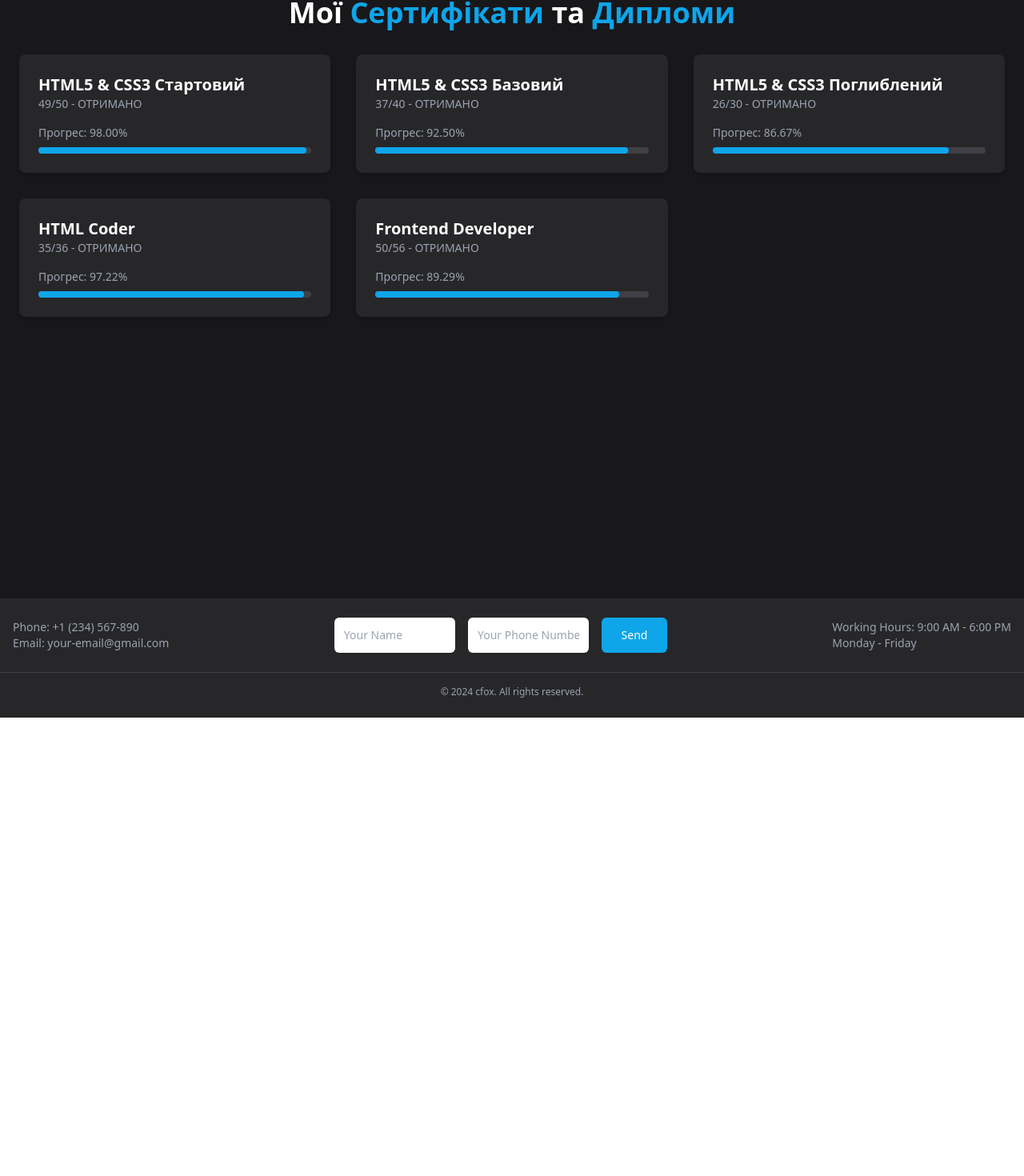
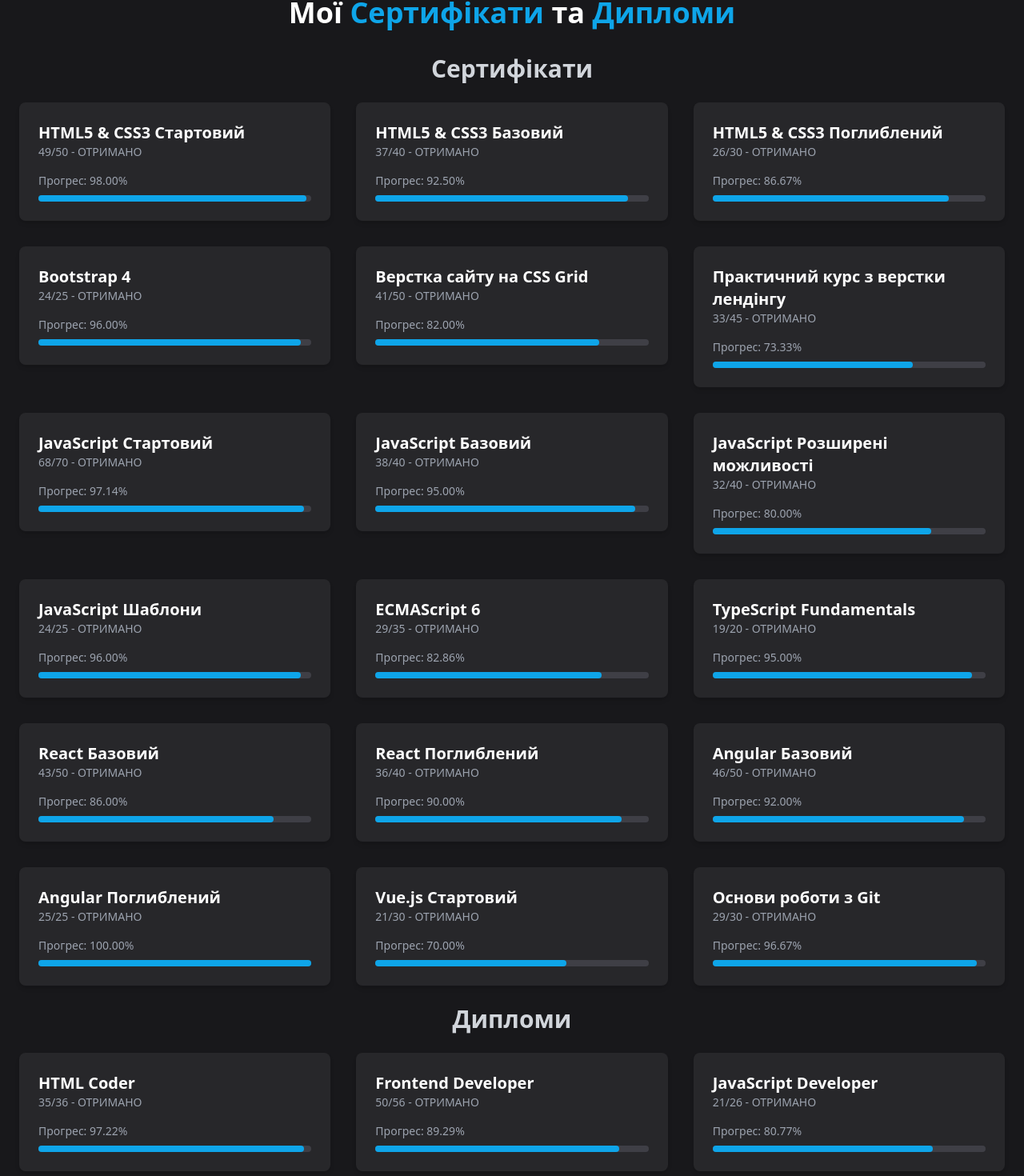
Before and after one commit to cfox-mykyta/cfox-mykyta-portfolio, a Next.js app: page /soft-skills in a window 1280 px wide. Shown: the part 100-1570 px from the top of the page at 80% size. Before the commit the page ends 997 px from the top, so only its background shows below. Built offline with nearby package versions, Linux system fonts and the light colour scheme.

Commit message:
fix section

```diff
--- a/src/app/soft-skills/page.tsx
+++ b/src/app/soft-skills/page.tsx
@@ -7,6 +7,7 @@ interface Skill {
   score: string;
   maxScore: number;
   status: string;
+  url?: string;  // Додамо поле для URL
 }
 
 interface Certificate {
@@ -14,6 +15,7 @@ interface Certificate {
   score: string;
   maxScore: number;
   status: string;
+  url?: string;  // Додамо поле для URL
 }
 
 const ProgressBar: React.FC<{ score: string }> = ({ score }) => {
@@ -33,17 +35,33 @@ const ProgressBar: React.FC<{ score: string }> = ({ score }) => {
 const SoftSkills: React.FC = () => {
   // Список навичок
   const skills: Skill[] = [
-    { title: 'HTML5 & CSS3 Стартовий', score: '49/50', maxScore: 50, status: 'ОТРИМАНО' },
-    { title: 'HTML5 & CSS3 Базовий', score: '37/40', maxScore: 40, status: 'ОТРИМАНО' },
-    { title: 'HTML5 & CSS3 Поглиблений', score: '26/30', maxScore: 30, status: 'ОТРИМАНО' },
-    // Інші навички
+    { title: 'HTML5 & CSS3 Стартовий', score: '49/50', maxScore: 50, status: 'ОТРИМАНО', url: 'https://example.com/html5-css3-startovyy' },
+    { title: 'HTML5 & CSS3 Базовий', score: '37/40', maxScore: 40, status: 'ОТРИМАНО', url: 'https://example.com/html5-css3-bazovyy' },
+    { title: 'HTML5 & CSS3 Поглиблений', score: '26/30', maxScore: 30, status: 'ОТРИМАНО', url: 'https://example.com/html5-css3-pohlyblenyy' },
+    { title: 'Bootstrap 4', score: '24/25', maxScore: 25, status: 'ОТРИМАНО', url: 'https://example.com/bootstrap-4' },
+    { title: 'Верстка сайту на CSS Grid', score: '41/50', maxScore: 50, status: 'ОТРИМАНО', url: 'https://example.com/css-grid' },
+    { title: 'Практичний курс з верстки лендінгу', score: '33/45', maxScore: 45, status: 'ОТРИМАНО', url: 'https://example.com/verstka-lendingu' },
+    { title: 'JavaScript Стартовий', score: '68/70', maxScore: 70, status: 'ОТРИМАНО', url: 'https://example.com/javascript-startovyy' },
+    { title: 'JavaScript Базовий', score: '38/40', maxScore: 40, status: 'ОТРИМАНО', url: 'https://example.com/javascript-bazovyy' },
+    { title: 'JavaScript Розширені можливості', score: '32/40', maxScore: 40, status: 'ОТРИМАНО', url: 'https://example.com/javascript-rozshireni-mozhlyvosti' },
+    { title: 'JavaScript Шаблони', score: '24/25', maxScore: 25, status: 'ОТРИМАНО', url: 'https://example.com/javascript-shablony' },
+    { title: 'ECMAScript 6', score: '29/35', maxScore: 35, status: 'ОТРИМАНО', url: 'https://example.com/ecmascript-6' },
+    { title: 'TypeScript Fundamentals', score: '19/20', maxScore: 20, status: 'ОТРИМАНО', url: 'https://example.com/typescript-fundamentals' },
+    { title: 'React Базовий', score: '43/50', maxScore: 50, status: 'ОТРИМАНО', url: 'https://example.com/react-bazovyy' },
+    { title: 'React Поглиблений', score: '36/40', maxScore: 40, status: 'ОТРИМАНО', url: 'https://example.com/react-pohlyblenyy' },
+    { title: 'Angular Базовий', score: '46/50', maxScore: 50, status: 'ОТРИМАНО', url: 'https://example.com/angular-bazovyy' },
+    { title: 'Angular Поглиблений', score: '25/25', maxScore: 25, status: 'ОТРИМАНО', url: 'https://example.com/angular-pohlyblenyy' },
+    { title: 'Vue.js Стартовий', score: '21/30', maxScore: 30, status: 'ОТРИМАНО', url: 'https://example.com/vuejs-startovyy' },
+    { title: 'Основи роботи з Git', score: '29/30', maxScore: 30, status: 'ОТРИМАНО', url: 'https://example.com/osnovy-roboty-z-git' },
   ];
 
   // Список сертифікатів
   const certificates: Certificate[] = [
-    { title: 'HTML Coder', score: '35/36', maxScore: 36, status: 'ОТРИМАНО' },
-    { title: 'Frontend Developer', score: '50/56', maxScore: 56, status: 'ОТРИМАНО' },
-    // Інші сертифікати
+    { title: 'HTML Coder', score: '35/36', maxScore: 36, status: 'ОТРИМАНО', url: 'https://example.com/html-coder' },
+    { title: 'Frontend Developer', score: '50/56', maxScore: 56, status: 'ОТРИМАНО', url: 'https://example.com/frontend-developer' },
+    { title: 'JavaScript Developer', score: '21/26', maxScore: 26, status: 'ОТРИМАНО', url: 'https://example.com/javascript-developer' },
+    { title: 'Angular Developer', score: '19/19', maxScore: 19, status: 'ОТРИМАНО', url: 'https://example.com/angular-developer' },
+    { title: 'React Developer', score: '13/13', maxScore: 13, status: 'ОТРИМАНО', url: 'https://example.com/react-developer' },
   ];
 
   return (
@@ -54,22 +72,39 @@ const SoftSkills: React.FC = () => {
           <h2 className="text-4xl font-bold text-center mb-8 text-white">
             Мої <span className="text-sky-500">Сертифікати</span> та <span className="text-sky-500">Дипломи</span>
           </h2>
-          <div className="grid grid-cols-1 sm:grid-cols-2 lg:grid-cols-3 gap-8 mb-12">
+
+          {/* Блок Дипломи */}
+          <div>
+            <h3 className="text-3xl font-semibold text-center mb-6">Сертифікати</h3>
+            <div className="grid grid-cols-1 sm:grid-cols-2 lg:grid-cols-3 gap-8">
               {skills.map((skill, index) => (
-              <div key={index} className="bg-zinc-800 p-6 rounded-lg shadow-md hover:shadow-lg hover:bg-zinc-700 transition duration-300">
-                <h3 className="text-xl font-semibold text-white">{skill.title}</h3>
+                <a key={index} href={skill.url} target="_blank" rel="noopener noreferrer" className="no-underline">
+                  <div className="bg-zinc-800 p-6 rounded-lg shadow-md hover:shadow-lg hover:bg-zinc-700 transition duration-300">
+                    <h4 className="text-xl font-semibold text-white">{skill.title}</h4>
                     <p className="text-sm text-gray-400">{skill.score} - {skill.status}</p>
                     <ProgressBar score={skill.score} />
                   </div>
+                </a>
               ))}
+            </div>
+          </div>
+
+          {/* Блок Сертифікати */}
+          <div className="mb-12">
+            <h3 className="text-3xl font-semibold text-center mb-6 mt-6">Дипломи</h3>
+            <div className="grid grid-cols-1 sm:grid-cols-2 lg:grid-cols-3 gap-8">
               {certificates.map((certificate, index) => (
-              <div key={index} className="bg-zinc-800 p-6 rounded-lg shadow-md hover:shadow-lg hover:bg-zinc-700 transition duration-300">
-                <h3 className="text-xl font-semibold text-white">{certificate.title}</h3>
+                <a key={index} href={certificate.url} target="_blank" rel="noopener noreferrer" className="no-underline">
+                  <div className="bg-zinc-800 p-6 rounded-lg shadow-md hover:shadow-lg hover:bg-zinc-700 transition duration-300">
+                    <h4 className="text-xl font-semibold text-white">{certificate.title}</h4>
                     <p className="text-sm text-gray-400">{certificate.score} - {certificate.status}</p>
                     <ProgressBar score={certificate.score} />
                   </div>
+                </a>
               ))}
             </div>
+          </div>
+
         </div>
       </section>
       <Footer />
--- a/src/components/SoftSkills.tsx
+++ /dev/null
@@ -1,66 +0,0 @@
-// 'use client';
-import React from 'react';
-import { FaUsers, FaLightbulb, FaClock, FaHandshake, FaCommentDots } from 'react-icons/fa';
-
-const SoftSkills: React.FC = () => {
-  // Список soft skills
-  const skills = [
-    {
-      title: 'Комунікація',
-      description: 'Уміння чітко передавати ідеї команді.',
-      icon: <FaCommentDots className="text-sky-500 text-4xl" />,
-    },
-    {
-      title: 'Креативність',
-      description: 'Вирішення нестандартних завдань.',
-      icon: <FaLightbulb className="text-yellow-500 text-4xl" />,
-    },
-    {
-      title: 'Тайм-менеджмент',
-      description: 'Ефективне планування часу.',
-      icon: <FaClock className="text-red-500 text-4xl" />,
-    },
-    {
-      title: 'Командна робота',
-      description: 'Співпраця з різними командами.',
-      icon: <FaUsers className="text-green-500 text-4xl" />,
-    },
-    {
-      title: 'Адаптивність',
-      description: 'Швидке освоєння нових технологій.',
-      icon: <FaHandshake className="text-purple-500 text-4xl" />,
-    },
-  ];
-
-  return (
-    <section className="bg-zinc-900 text-gray-300 py-12 px-6">
-      <div className="max-w-screen-xl mx-auto">
-        {/* Заголовок */}
-        <h2 className="text-4xl font-bold text-center mb-8 text-white">
-          Мої <span className="text-sky-500">Soft Skills</span>
-        </h2>
-
-        {/* Сітка навичок */}
-        <div className="grid grid-cols-1 sm:grid-cols-2 lg:grid-cols-3 gap-8">
-          {skills.map((skill, index) => (
-            <div
-              key={index}
-              className="bg-zinc-800 p-6 rounded-lg shadow-md hover:shadow-lg hover:bg-zinc-700 transition duration-300"
-            >
-              <div className="flex items-center space-x-4 mb-4">
-                {/* Іконка */}
-                <div>{skill.icon}</div>
-                {/* Заголовок навички */}
-                <h3 className="text-xl font-semibold text-white">{skill.title}</h3>
-              </div>
-              {/* Опис навички */}
-              <p className="text-sm text-gray-400">{skill.description}</p>
-            </div>
-          ))}
-        </div>
-      </div>
-    </section>
-  );
-};
-
-export default SoftSkills;
```
Lines whose indentation alone changed are shown as unchanged.
